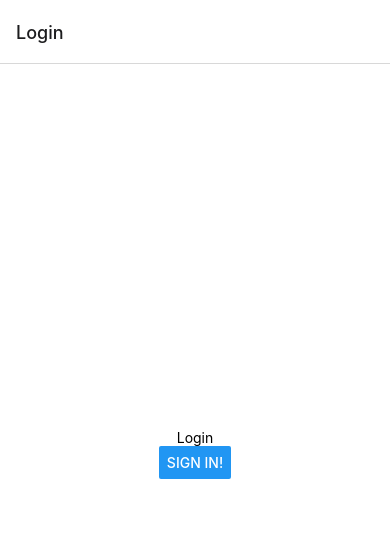
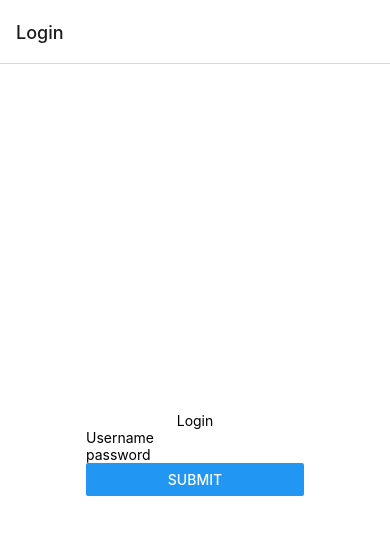
Before and after one commit to RiQhy/wpms-example, a React Native app: screen /Login in a window 390 px wide. Shown: the top 534 px of the page. Built offline with nearby package versions, Linux system fonts and the light colour scheme; no server answers.

Commit message:
forms almost done

```diff
--- /dev/null
+++ b/components/LoginForm.js
@@ -0,0 +1,77 @@
+import {View, Text, TextInput, Button} from 'react-native';
+import React, {useContext} from 'react';
+import {useForm, Controller} from 'react-hook-form';
+import {useAuthentication} from '../hooks/ApiHooks';
+import AsyncStorage from '@react-native-async-storage/async-storage';
+import {MainContext} from '../contexts/MainContext';
+
+const LoginForm = () => {
+  const {postLogin} = useAuthentication();
+  const {setIsLoggedIn, setUser} = useContext(MainContext);
+
+  const {
+    control,
+    handleSubmit,
+    formState: {errors},
+  } = useForm({
+    defaultValues: {
+      username: '',
+      password: '',
+    },
+  });
+
+  const logIn = async (loginData) => {
+    try {
+      const loginResponse = await postLogin(loginData);
+      await AsyncStorage.setItem('userToken', loginResponse.token);
+      setIsLoggedIn(true);
+      setUser(loginResponse.user);
+    } catch (error) {
+      console.error(error);
+      // TODO: notify user about failed login?
+    }
+  };
+
+  return (
+    <View>
+      <Controller
+        control={control}
+        rules={{
+          required: true,
+        }}
+        render={({field: {onChange, onBlur, value}}) => (
+          <TextInput
+            placeholder="Username"
+            onBlur={onBlur}
+            onChangeText={onChange}
+            value={value}
+            autoCapitalize="none"
+          />
+        )}
+        name="username"
+      />
+      {errors.username && <Text>This is required.</Text>}
+
+      <Controller
+        control={control}
+        rules={{
+          maxLength: 100,
+        }}
+        render={({field: {onChange, onBlur, value}}) => (
+          <TextInput
+            placeholder="password"
+            secureTextEntry
+            onBlur={onBlur}
+            onChangeText={onChange}
+            value={value}
+          />
+        )}
+        name="password"
+      />
+
+      <Button title="Submit" onPress={handleSubmit(logIn)} />
+    </View>
+  );
+};
+
+export default LoginForm;
--- a/contexts/MainContext.js
+++ b/contexts/MainContext.js
@@ -5,9 +5,10 @@ const MainContext = React.createContext({});
 
 const MainProvider = (props) => {
   const [isLoggedIn, setIsLoggedIn] = useState(false);
+  const [user, setUser] = useState({});
 
   return (
-    <MainContext.Provider value={{isLoggedIn, setIsLoggedIn}}>
+    <MainContext.Provider value={{isLoggedIn, setIsLoggedIn, user, setUser}}>
       {props.children}
     </MainContext.Provider>
   );
--- a/hooks/ApiHooks.js
+++ b/hooks/ApiHooks.js
@@ -53,7 +53,16 @@ const useUser = () => {
     return await doFetch(apiUrl + 'users/user', options);
   };
 
-  return {getUserByToken};
+  const postUser = async (userData) => {
+    const options = {
+      method: 'POSt',
+      headers: {'Content-Type': 'application/json'},
+      body: JSON.stringify(userData),
+    };
+    return await doFetch(apiUrl + 'users', options);
+  };
+
+  return {getUserByToken, postUser};
 };
 
 export {useMedia, useAuthentication, useUser};
--- a/package.json
+++ b/package.json
@@ -18,6 +18,7 @@
     "expo": "~49.0.7",
     "expo-status-bar": "~1.6.0",
     "react": "18.2.0",
+    "react-hook-form": "^7.45.4",
     "react-native": "0.72.4",
     "react-native-safe-area-context": "4.6.3",
     "react-native-screens": "~3.22.0"
--- a/views/Login.js
+++ b/views/Login.js
@@ -1,14 +1,14 @@
 import React, {useContext, useEffect} from 'react';
-import {StyleSheet, View, Text, Button} from 'react-native';
+import {StyleSheet, View, Text} from 'react-native';
 import PropTypes from 'prop-types';
 import {MainContext} from '../contexts/MainContext';
 import AsyncStorage from '@react-native-async-storage/async-storage';
-import {useAuthentication, useUser} from '../hooks/ApiHooks';
+import {useUser} from '../hooks/ApiHooks';
+import LoginForm from '../components/LoginForm';
 
 const Login = ({navigation}) => {
   // props is needed for navigation
-  const {setIsLoggedIn} = useContext(MainContext);
-  const {postLogin} = useAuthentication();
+  const {setIsLoggedIn, setUser} = useContext(MainContext);
   const {getUserByToken} = useUser();
 
   const checkToken = async () => {
@@ -17,6 +17,7 @@ const Login = ({navigation}) => {
       const userData = await getUserByToken(token);
       if (userData) {
         setIsLoggedIn(true);
+        setUser(userData);
       }
     } catch (error) {
       console.error(error);
@@ -27,25 +28,10 @@ const Login = ({navigation}) => {
     checkToken();
   }, []);
 
-  const logIn = async () => {
-    console.log('Login button pressed');
-    try {
-      const loginResponse = await postLogin({
-        username: 'rikuno',
-        password: 'Str33t',
-      });
-      console.log('login response', loginResponse);
-      await AsyncStorage.setItem('userToken', loginResponse.token);
-      setIsLoggedIn(true);
-    } catch (error) {
-      console.error(error);
-      // TODO: notify user about failed login?
-    }
-  };
   return (
     <View style={styles.container}>
       <Text>Login</Text>
-      <Button title="Sign in!" onPress={logIn} />
+      <LoginForm />
     </View>
   );
 };
--- a/views/Profile.js
+++ b/views/Profile.js
@@ -4,7 +4,7 @@ import {MainContext} from '../contexts/MainContext';
 import AsyncStorage from '@react-native-async-storage/async-storage';
 
 const Profile = (props) => {
-  const {setIsLoggedIn} = useContext(MainContext);
+  const {setIsLoggedIn, user} = useContext(MainContext);
   const logOut = async () => {
     console.log('profile, logout');
     try {
@@ -18,6 +18,9 @@ const Profile = (props) => {
     <SafeAreaView style={styles.container}>
       <Text>Profile view</Text>
       <Button title="Log out!" onPress={logOut} />
+      <Text>{user.username}</Text>
+      <Text>{user.email}</Text>
+      <Text>{user.full_name}</Text>
     </SafeAreaView>
   );
 };
```
Also changed, not shown: 1 other file (tests, documents, lock files or other folders).
